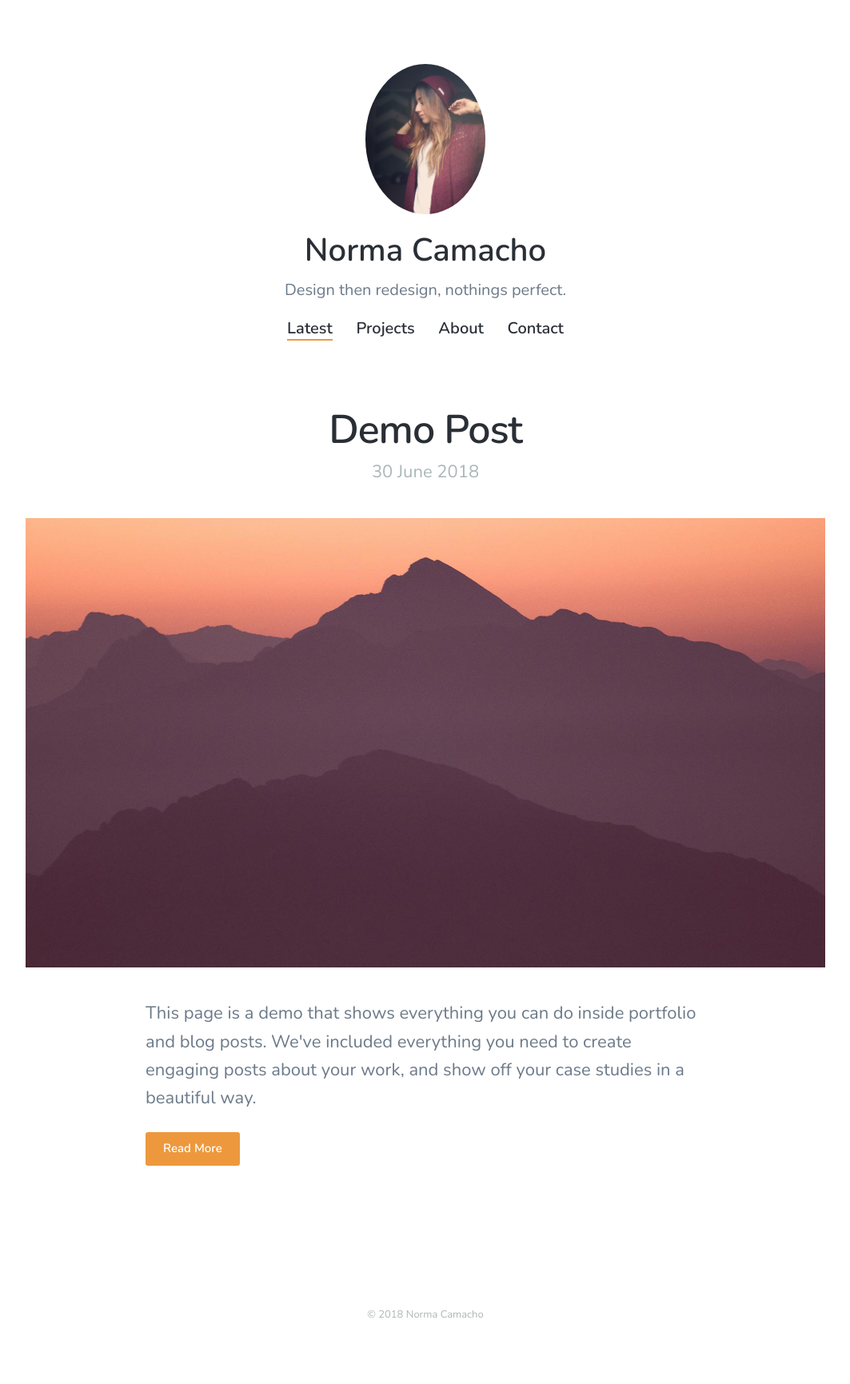
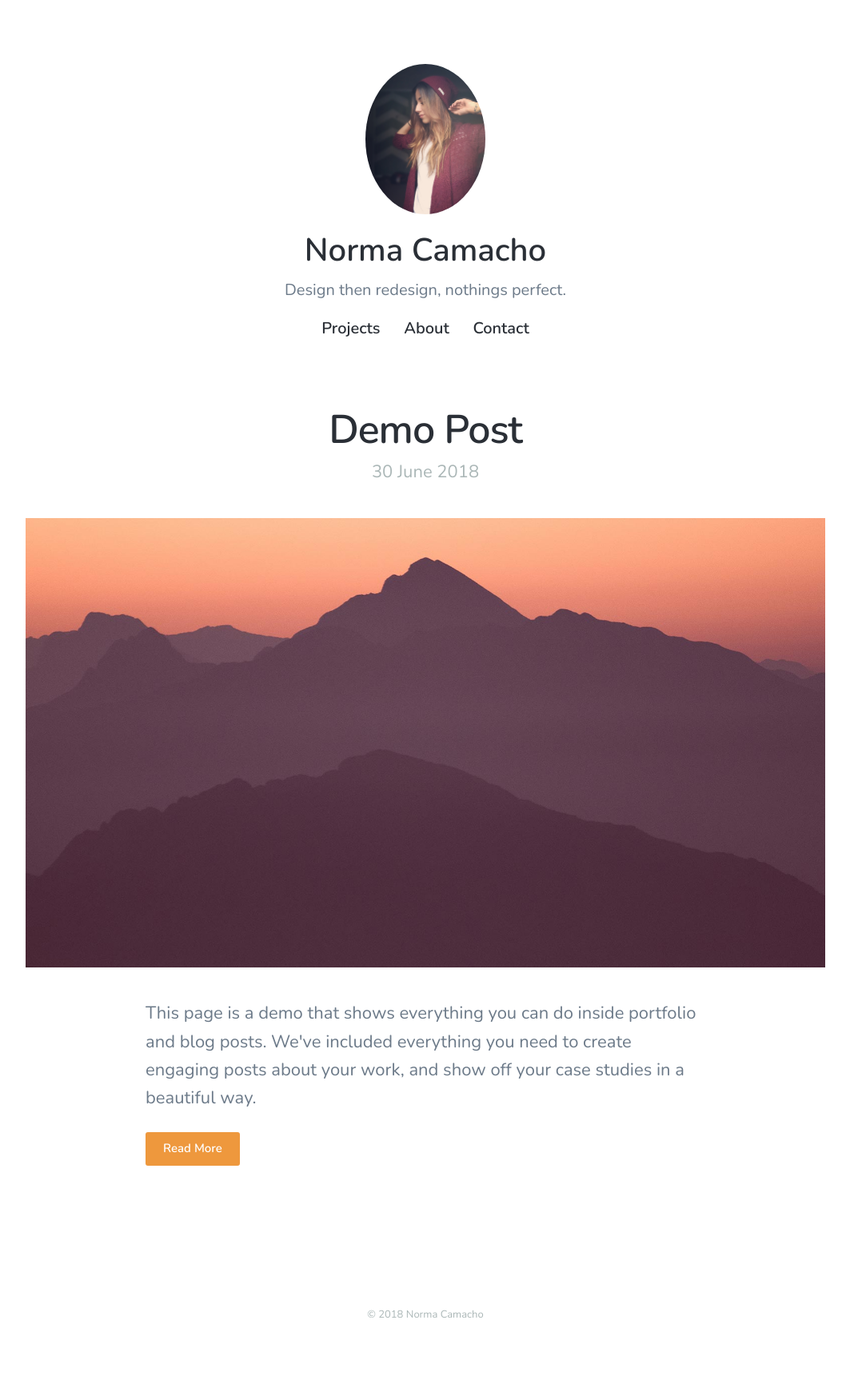
Before and after one commit to noremuhh/noremuhh.github.io, a Jekyll site: the page built from index.html, in a window 1280 px wide. Shown: the whole page at 80% size, without its empty margins (108-1171 px from the left). Built offline with Jekyll 4.4.1, drawn with Linux system fonts in a browser that asks for light colours; nearby versions of some CDN libraries; the list of posts is cut into pages by our own code.

Commit message:
Removed Latest menu item

```diff
--- a/_data/settings.yml
+++ b/_data/settings.yml
@@ -10,8 +10,6 @@ header_settings:
 
 menu_settings:
   menu_items:
-    - title: 'Latest'
-      url: '/'
     - title: 'Projects'
       url: '/projects/'
     - title: 'About'
```
